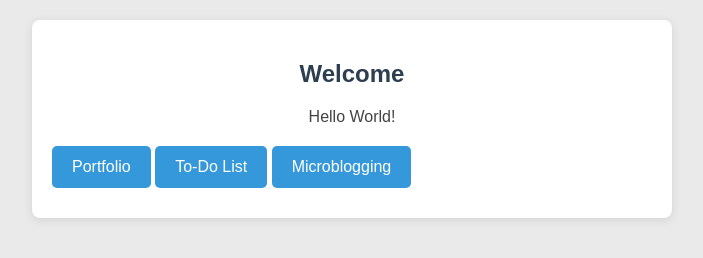
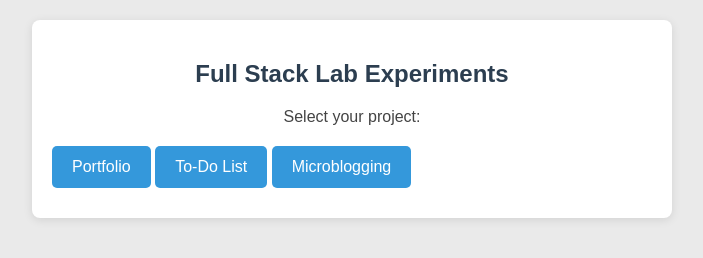
Before and after one commit to MasaniselviGanesan/fullstack, a plain HTML site: page index.html in a window 1280 px wide. Shown: the whole page, without its empty margins (288-991 px from the left). Drawn offline with Linux system fonts and the light colour scheme.

Commit message:
Update index.html

```diff
--- a/index.html
+++ b/index.html
@@ -1,9 +1,9 @@
-<!DOCTYPE html>
+ <!DOCTYPE html>
 <html lang="en">
 <head>
     <meta charset="UTF-8">
     <meta name="viewport" content="width=device-width, initial-scale=1.0">
-    <title>HTML Tutorial</title>
+    <title>fswd lab</title>
     <style>
         body {
             font-family: Arial, sans-serif;
@@ -46,8 +46,8 @@
 </head>
 <body>
     <section>
-        <h2>Welcome</h2>
-        <p>Hello World!</p>
+        <h2>Full Stack Lab Experiments</h2>
+        <p>Select your project:</p>
         <a href="https://masaniselviganesan.github.io/fullstack/ex1/">Portfolio</a>
         <a href="https://masaniselviganesan.github.io/fullstack/ex2/">To-Do List</a>
         <a href="https://masaniselviganesan.github.io/fullstack/ex3/Public/">Microblogging</a>
```
